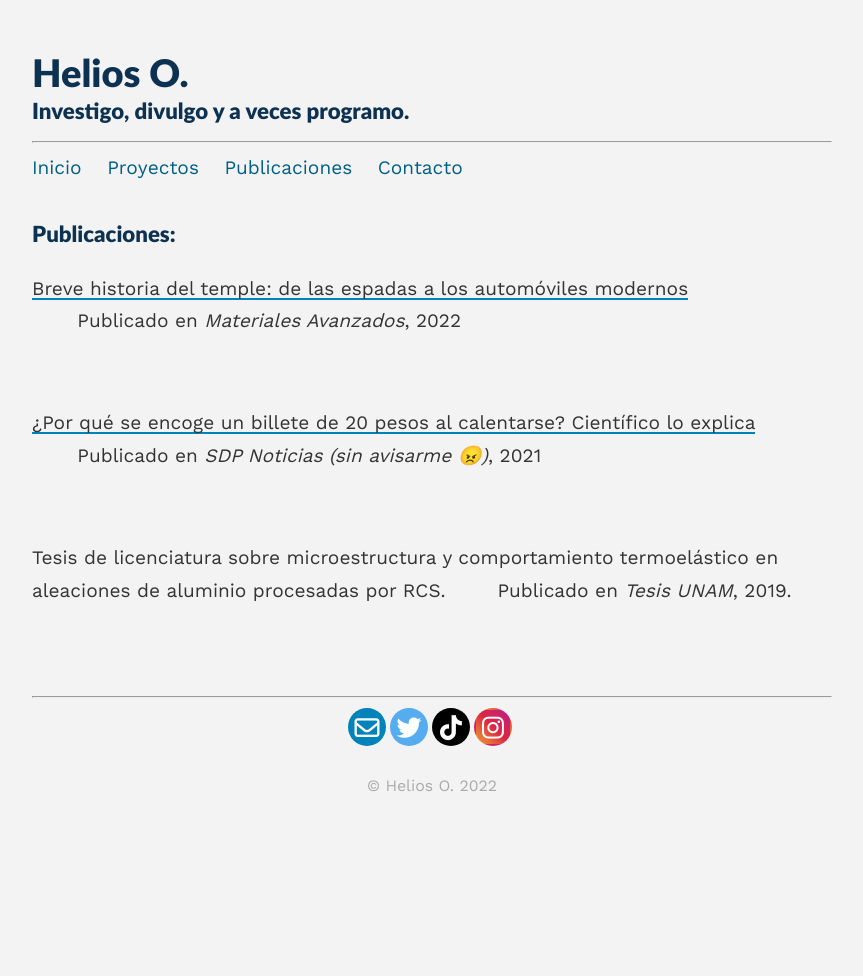
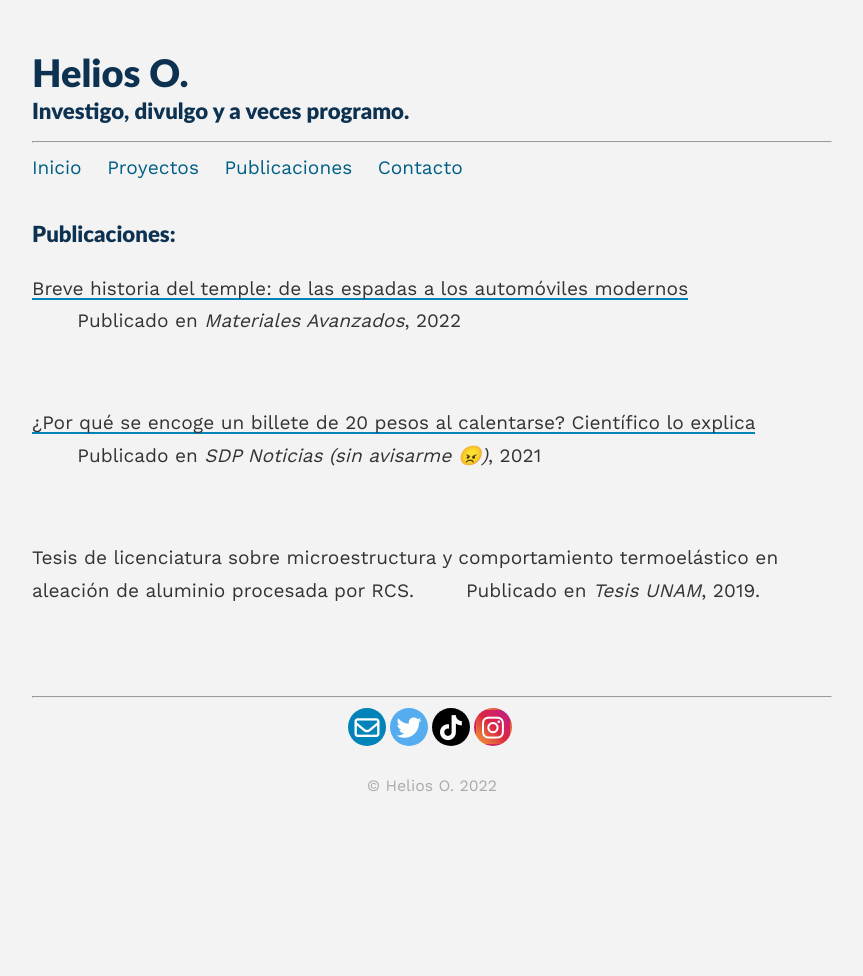
Before and after one commit to Heliouz/Heliouz.github.io, a Jekyll site: the page built from _pages/pubs.md, in a window 1280 px wide. Shown: the whole page, without its empty margins (208-1071 px from the left). Built offline with Jekyll 4.4.1, drawn with Linux system fonts in a browser that asks for light colours; emoji names are drawn with the system emoji font.

Commit message:
Update pubs.md

```diff
--- a/_pages/pubs.md
+++ b/_pages/pubs.md
@@ -21,7 +21,7 @@ published: true
 
 <br>
 
-Tesis de licenciatura sobre microestructura y comportamiento termoelástico en aleaciones de aluminio procesadas por RCS. &nbsp;&nbsp;&nbsp;&nbsp;&nbsp;&nbsp; Publicado en _Tesis UNAM_, 2019.
+Tesis de licenciatura sobre microestructura y comportamiento termoelástico en aleación de aluminio procesada por RCS. &nbsp;&nbsp;&nbsp;&nbsp;&nbsp;&nbsp; Publicado en _Tesis UNAM_, 2019.
 
 
 <br>
```
